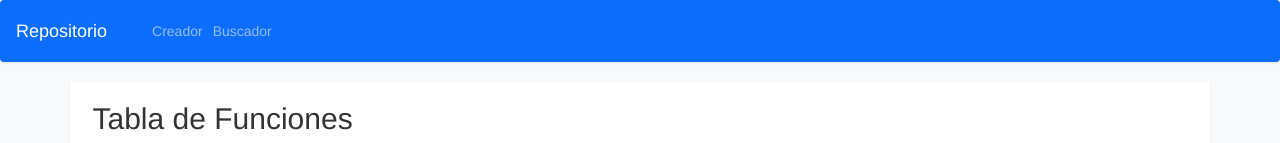
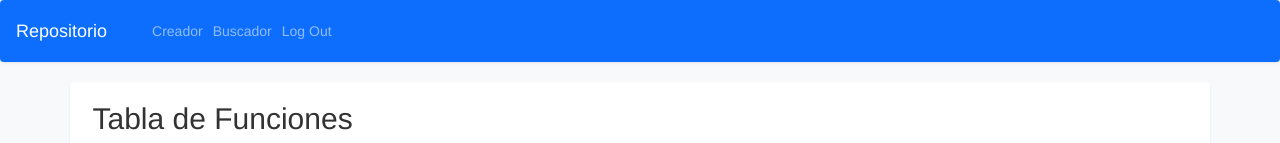
Before and after one commit to AliHashemiS/FrontEnd_WebAPI, a React (Create React App) app: page /dashboard in a window 1280 px wide. Shown: the top 143 px of the page. Built offline with nearby package versions, Linux system fonts and the light colour scheme; no server answers.

Commit message:
Boton Log Out
Created

```diff
--- a/src/app/components/dashboard/dashboard.tsx
+++ b/src/app/components/dashboard/dashboard.tsx
@@ -4,12 +4,13 @@ import { RouteModel } from "../../models";
 import { RouterNavigator } from "../router-navigator/routerNavigator";
 import { NavLink } from "react-router-dom";
 import { Searcher } from "../searcher/searcher";
+import { link } from "fs";
 
 
 const ROUTES: RouteModel[] = [
   { path: "creator", component: FunctionCreate },
   { path: "Searcher", component: Searcher },
-  { path: "", component: Searcher },
+  { path: "*", component: Searcher },
 ]
 
 interface State{
@@ -52,6 +53,13 @@ export class Dashboard extends React.Component {
                 ))}
 
               </ul>
+              <ul className="navbar-nav">
+                  <li className="nav-item">
+                    <NavLink end to={"/"} className="nav-link">
+                      {"Log Out"}
+                    </NavLink>
+                  </li>
+              </ul>
             </div>
           </div>
         </nav>
```
